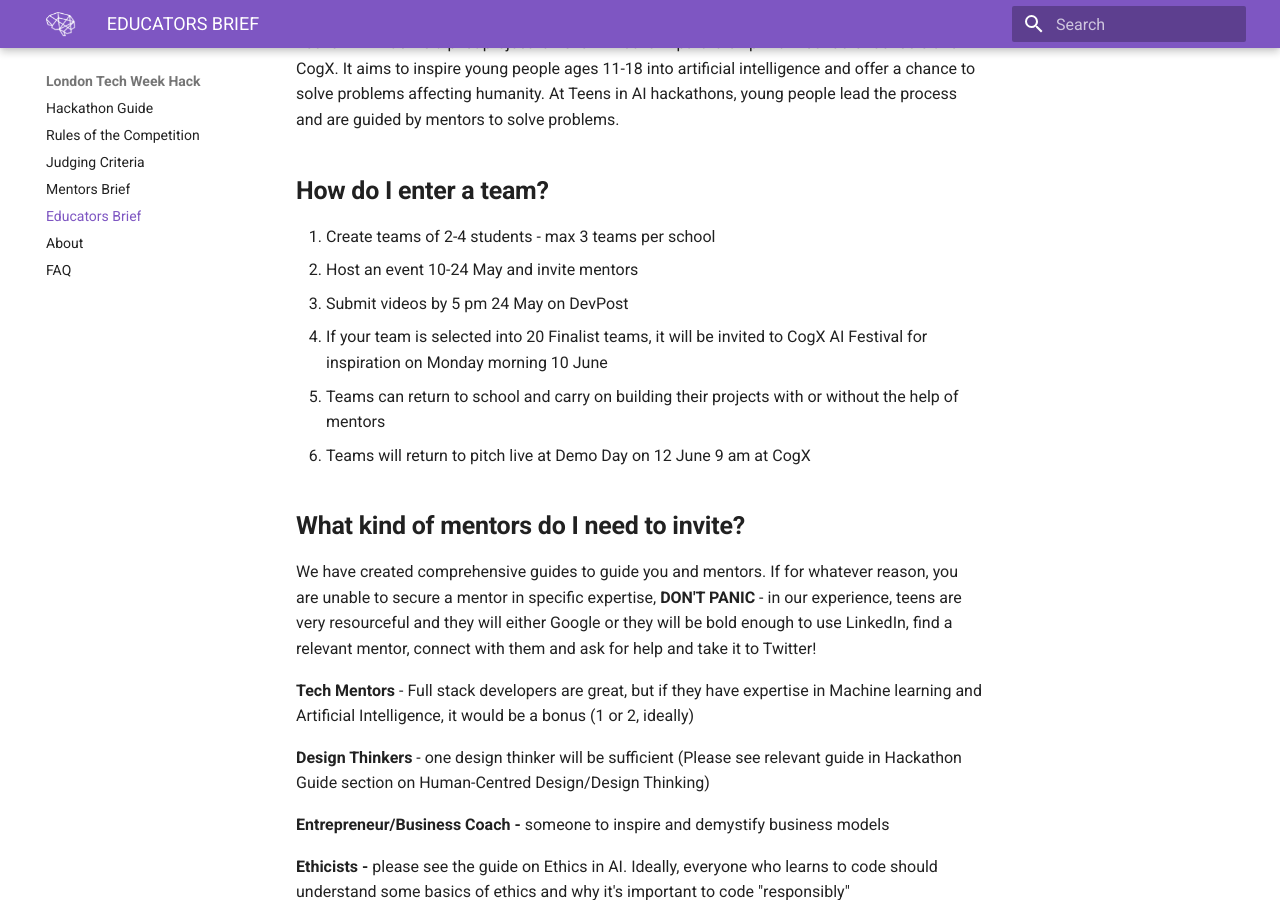
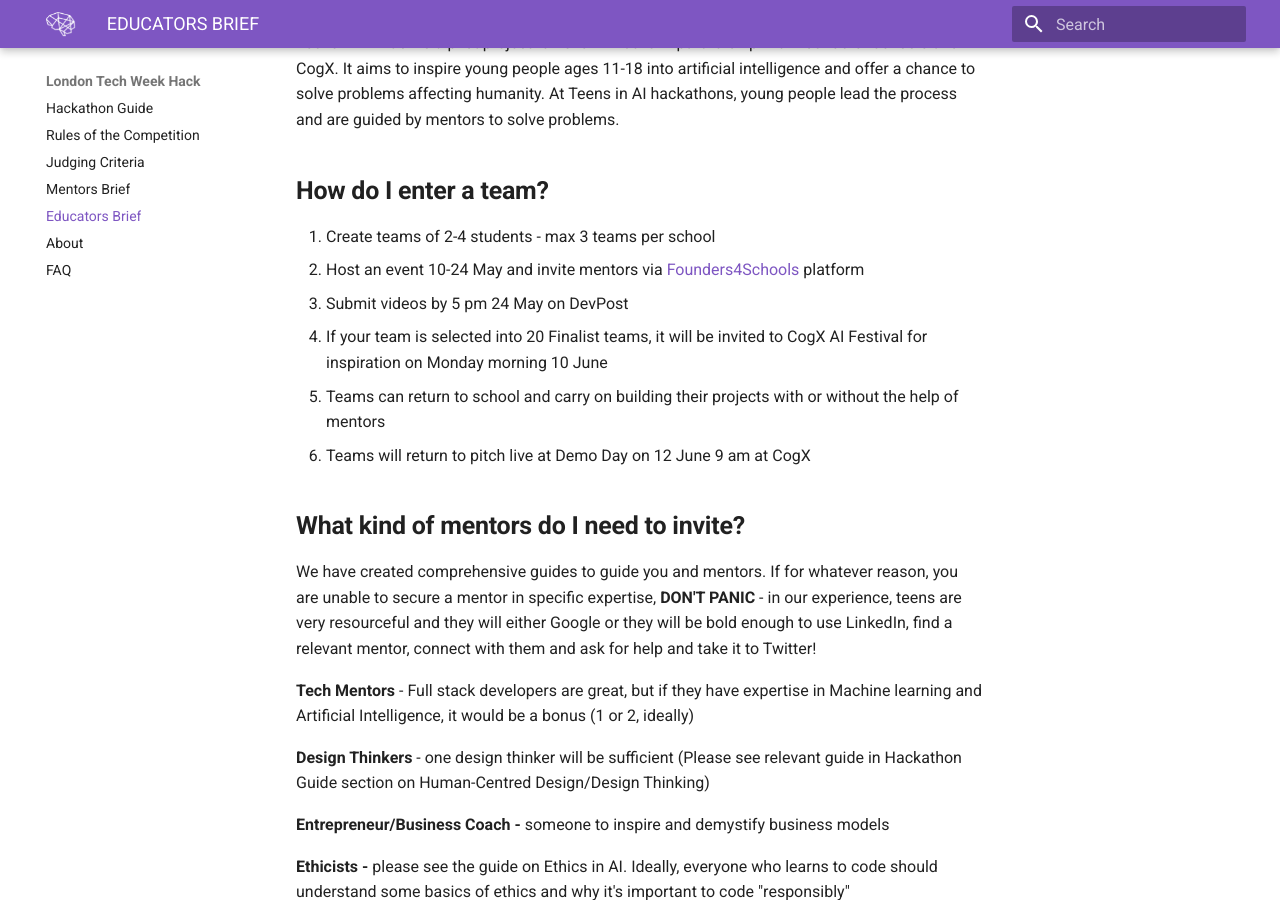
Before and after one commit to elenasinel/tech-week, an MkDocs documentation site: the page built from docs/educators.md, in a window 1280 px wide and 900 px high, scrolled down 1679 px. Built offline with MkDocs 1.6.1 and Material for MkDocs 9.7.7, drawn with Linux system fonts in a browser that asks for light colours.

Commit message:
Update Documentation “educators”

```diff
--- a/docs/educators.md
+++ b/docs/educators.md
@@ -69,7 +69,7 @@
 ## **How do I enter a team?**
 
 1. Create teams of 2-4 students - max 3 teams per school
-2. Host an event 10-24 May and invite mentors
+2. Host an event 10-24 May and invite mentors via [Founders4Schools](https://www.founders4schools.org.uk/partners/teensinai/) platform
 3. Submit videos by 5 pm 24 May on DevPost
 4. If your team is selected into 20 Finalist teams, it will be invited to CogX AI Festival for inspiration on Monday morning 10 June
 5. Teams can return to school and carry on building their projects with or without the help of mentors
```
